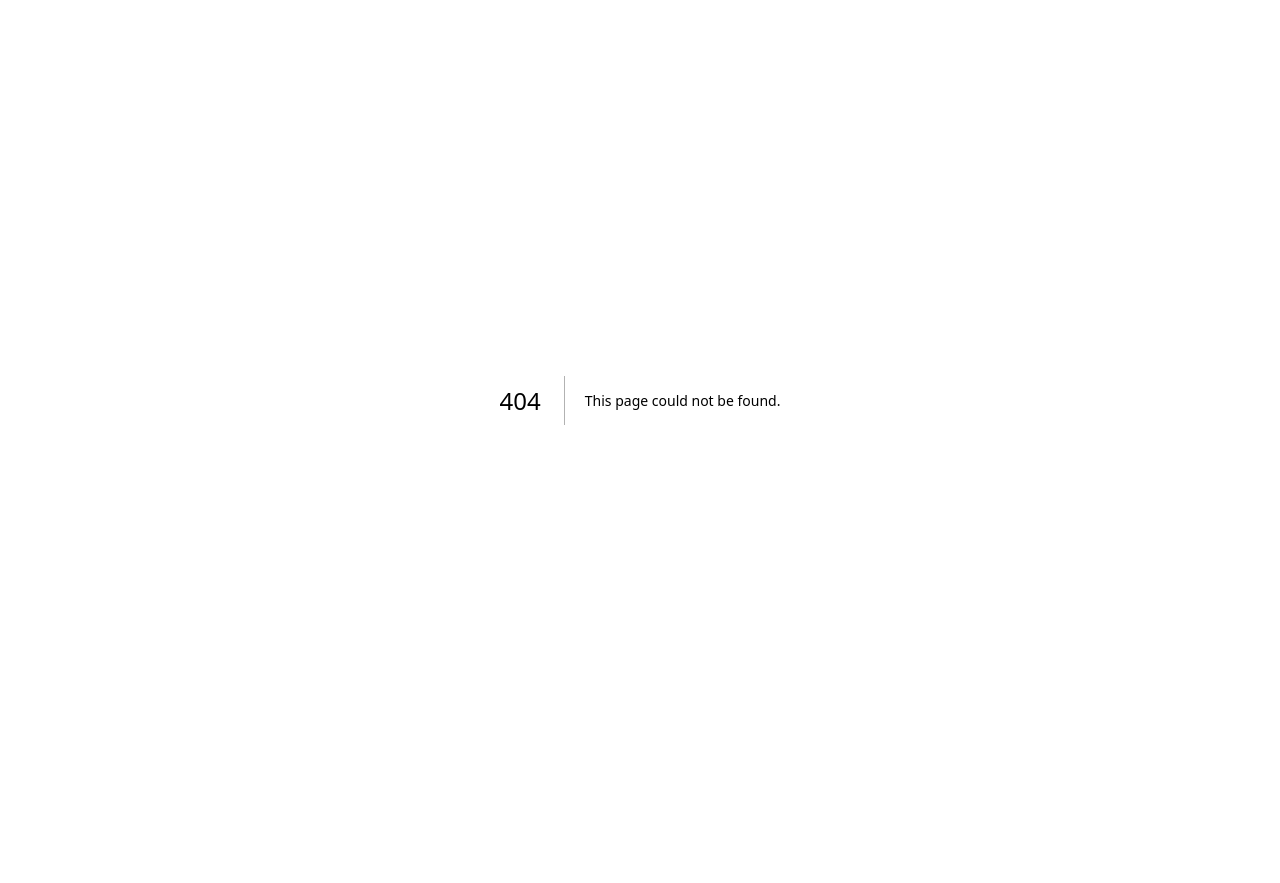
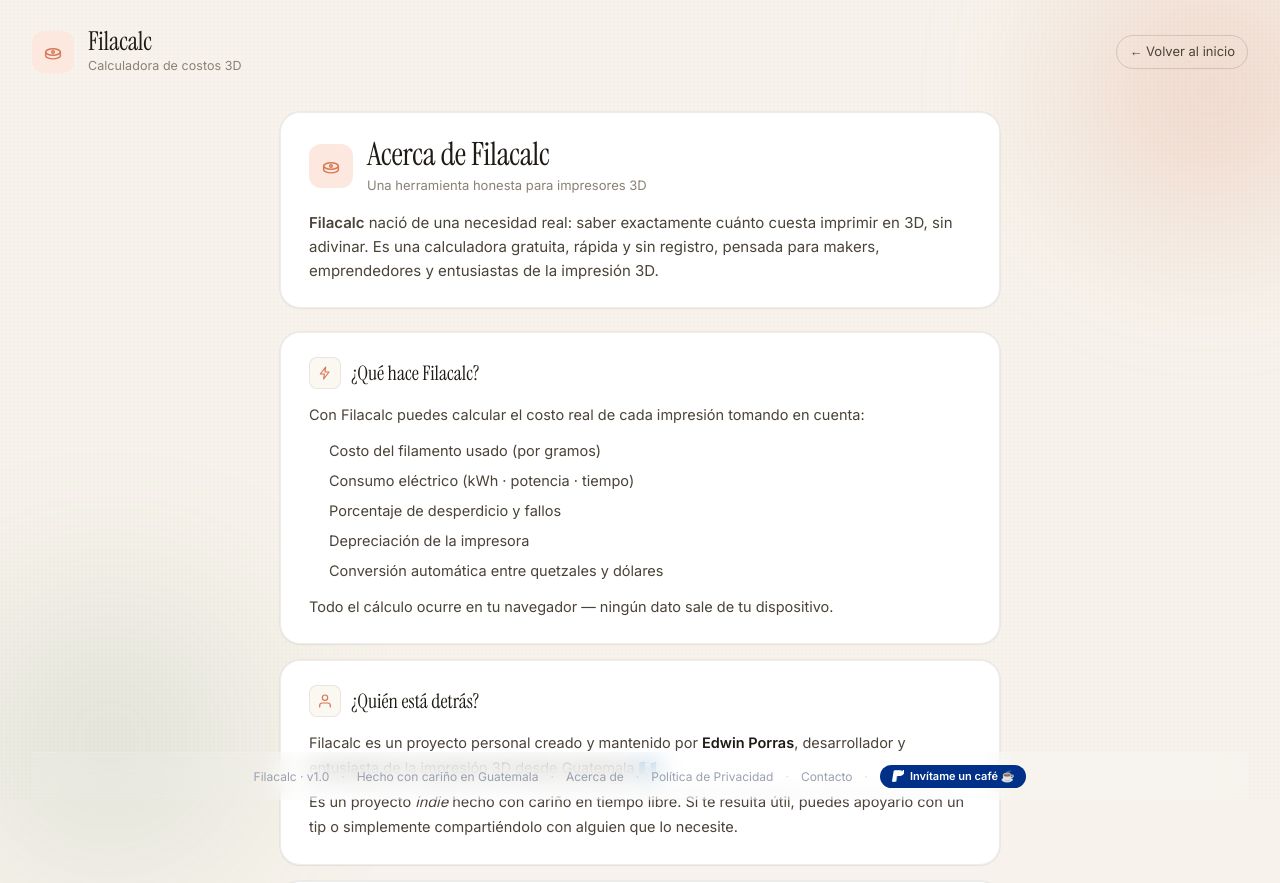
Before and after one commit to JokerReal21/filacalc, a Next.js app: page /about in a window 1280 px wide. Before the commit this address had no page. Shown: the top 883 px of the page. Before the commit the page ends 800 px from the top, so only its background shows below. Built offline with nearby package versions, Linux system fonts and the light colour scheme.

Commit message:
Pagina de /about

```diff
--- /dev/null
+++ b/app/about/page.tsx
@@ -0,0 +1,235 @@
+import type { Metadata } from 'next';
+import Link from 'next/link';
+import Footer from '../components/Footer';
+
+export const metadata: Metadata = {
+  title: 'Acerca de · Filacalc',
+  description:
+    'Filacalc es una calculadora gratuita de costos para impresión 3D. Conoce el proyecto, su propósito y a quién está detrás.',
+};
+
+export default function AboutPage() {
+  return (
+    <div className="page">
+      {/* Background decorations */}
+      <div className="bg-grain" aria-hidden="true" />
+      <div className="bg-blob bg-blob--1" aria-hidden="true" />
+      <div className="bg-blob bg-blob--2" aria-hidden="true" />
+
+      {/* Topbar */}
+      <header className="topbar">
+        <Link href="/" className="brand" style={{ textDecoration: 'none' }}>
+          <div className="brand__mark">
+            <svg width="22" height="22" viewBox="0 0 24 24" fill="none"
+              stroke="currentColor" strokeWidth="1.6" strokeLinecap="round" strokeLinejoin="round">
+              <ellipse cx="12" cy="12" rx="8" ry="3.5" />
+              <path d="M4 12v4c0 1.93 3.58 3.5 8 3.5s8-1.57 8-3.5v-4" />
+              <circle cx="12" cy="12" r="1.4" />
+            </svg>
+          </div>
+          <div>
+            <div className="brand__name">Filacalc</div>
+            <div className="brand__tag">Calculadora de costos 3D</div>
+          </div>
+        </Link>
+        <Link href="/" className="ghost-btn">
+          ← Volver al inicio
+        </Link>
+      </header>
+
+      {/* Content */}
+      <main style={{ maxWidth: 720, margin: '0 auto' }}>
+
+        {/* Title card */}
+        <div className="card" style={{ marginBottom: 24 }}>
+          <div style={{ display: 'flex', alignItems: 'center', gap: 14, marginBottom: 16 }}>
+            <div style={{
+              width: 44, height: 44, borderRadius: 12,
+              background: 'var(--accent-soft)', color: 'var(--accent)',
+              display: 'grid', placeItems: 'center', flexShrink: 0,
+            }}>
+              <svg width="22" height="22" viewBox="0 0 24 24" fill="none"
+                stroke="currentColor" strokeWidth="1.6" strokeLinecap="round" strokeLinejoin="round">
+                <ellipse cx="12" cy="12" rx="8" ry="3.5" />
+                <path d="M4 12v4c0 1.93 3.58 3.5 8 3.5s8-1.57 8-3.5v-4" />
+                <circle cx="12" cy="12" r="1.4" />
+              </svg>
+            </div>
+            <div>
+              <h1 style={{
+                fontFamily: 'var(--font-display)', fontSize: 32, fontWeight: 400,
+                letterSpacing: '-0.01em', color: 'var(--ink)', margin: 0, lineHeight: 1.1,
+              }}>
+                Acerca de Filacalc
+              </h1>
+              <p style={{ margin: '4px 0 0', fontSize: 13, color: 'var(--ink-3)' }}>
+                Una herramienta honesta para impresores 3D
+              </p>
+            </div>
+          </div>
+          <p style={{ color: 'var(--ink-2)', fontSize: 15, margin: 0, lineHeight: 1.6 }}>
+            <strong>Filacalc</strong> nació de una necesidad real: saber exactamente cuánto cuesta
+            imprimir en 3D, sin adivinar. Es una calculadora gratuita, rápida y sin registro,
+            pensada para makers, emprendedores y entusiastas de la impresión 3D.
+          </p>
+        </div>
+
+        {/* What it does */}
+        <Section
+          title="¿Qué hace Filacalc?"
+          icon={
+            <svg width="16" height="16" viewBox="0 0 24 24" fill="none"
+              stroke="currentColor" strokeWidth="1.8" strokeLinecap="round" strokeLinejoin="round">
+              <path d="M13 3 5 13.5h6L10 21l8-10.5h-6L13 3Z" />
+            </svg>
+          }
+        >
+          <p style={{ margin: '0 0 10px' }}>
+            Con Filacalc puedes calcular el costo real de cada impresión tomando en cuenta:
+          </p>
+          <ul style={{ margin: '0 0 10px', paddingLeft: 20, lineHeight: 1.8 }}>
+            {[
+              'Costo del filamento usado (por gramos)',
+              'Consumo eléctrico (kWh · potencia · tiempo)',
+              'Porcentaje de desperdicio y fallos',
+              'Depreciación de la impresora',
+              'Conversión automática entre quetzales y dólares',
+            ].map((item) => (
+              <li key={item} style={{ marginBottom: 4 }}>{item}</li>
+            ))}
+          </ul>
+          <p style={{ margin: 0 }}>
+            Todo el cálculo ocurre en tu navegador — ningún dato sale de tu dispositivo.
+          </p>
+        </Section>
+
+        {/* Who made it */}
+        <Section
+          title="¿Quién está detrás?"
+          icon={
+            <svg width="16" height="16" viewBox="0 0 24 24" fill="none"
+              stroke="currentColor" strokeWidth="1.8" strokeLinecap="round" strokeLinejoin="round">
+              <path d="M20 21v-2a4 4 0 0 0-4-4H8a4 4 0 0 0-4 4v2" />
+              <circle cx="12" cy="7" r="4" />
+            </svg>
+          }
+        >
+          <p style={{ margin: '0 0 10px' }}>
+            Filacalc es un proyecto personal creado y mantenido por{' '}
+            <strong style={{ color: 'var(--ink)' }}>Edwin Porras</strong>, desarrollador
+            y entusiasta de la impresión 3D desde Guatemala 🇬🇹.
+          </p>
+          <p style={{ margin: 0 }}>
+            Es un proyecto <em>indie</em> hecho con cariño en tiempo libre. Si te resulta útil,
+            puedes apoyarlo con un tip o simplemente compartiéndolo con alguien que lo necesite.
+          </p>
+        </Section>
+
+        {/* Values */}
+        <Section
+          title="Principios del proyecto"
+          icon={
+            <svg width="16" height="16" viewBox="0 0 24 24" fill="none"
+              stroke="currentColor" strokeWidth="1.8" strokeLinecap="round" strokeLinejoin="round">
+              <path d="M12 22s8-4 8-10V5l-8-3-8 3v7c0 6 8 10 8 10z" />
+              <path d="m9 12 2 2 4-4" />
+            </svg>
+          }
+        >
+          <ul style={{ margin: 0, paddingLeft: 20, lineHeight: 1.8 }}>
+            {[
+              '🆓 Siempre gratuito — sin muros de pago ni registros',
+              '🔒 Privado — ningún dato se envía a servidores',
+              '⚡ Rápido — funciona al instante, sin carga inicial pesada',
+              '🎨 Cuidado — diseño limpio y pensado para ser agradable de usar',
+              '🌍 Accesible — funciona en cualquier dispositivo y navegador moderno',
+            ].map((item) => (
+              <li key={item} style={{ marginBottom: 6 }}>{item}</li>
+            ))}
+          </ul>
+        </Section>
+
+        {/* Tech stack */}
+        <Section
+          title="Tecnologías usadas"
+          icon={
+            <svg width="16" height="16" viewBox="0 0 24 24" fill="none"
+              stroke="currentColor" strokeWidth="1.8" strokeLinecap="round" strokeLinejoin="round">
+              <polyline points="16 18 22 12 16 6" />
+              <polyline points="8 6 2 12 8 18" />
+            </svg>
+          }
+        >
+          <ul style={{ margin: 0, paddingLeft: 20, lineHeight: 1.8 }}>
+            {[
+              'Next.js 16 (App Router)',
+              'React 19',
+              'TypeScript',
+              'Tailwind CSS v4',
+              'Desplegado en Vercel',
+            ].map((item) => (
+              <li key={item} style={{ marginBottom: 4 }}>{item}</li>
+            ))}
+          </ul>
+        </Section>
+
+        {/* CTA */}
+        <div className="card" style={{ marginBottom: 16, textAlign: 'center' }}>
+          <p style={{ color: 'var(--ink-2)', fontSize: 14.5, lineHeight: 1.7, margin: '0 0 16px' }}>
+            ¿Tienes una sugerencia o encontraste un error? Me encantaría escucharte.
+          </p>
+          <Link
+            href="/contact"
+            style={{
+              display: 'inline-flex', alignItems: 'center', gap: 8,
+              padding: '10px 20px', borderRadius: 'var(--radius-md)',
+              background: 'var(--accent-soft)', color: 'var(--accent-ink)',
+              fontSize: 14, fontWeight: 600, textDecoration: 'none',
+              border: '1px solid color-mix(in srgb, var(--accent) 20%, transparent)',
+            }}
+          >
+            Contactar →
+          </Link>
+        </div>
+
+      </main>
+
+      <Footer />
+    </div>
+  );
+}
+
+/* ─── Reusable section ─────────────────────────────────────────────────── */
+function Section({
+  title,
+  icon,
+  children,
+}: {
+  title: string;
+  icon: React.ReactNode;
+  children: React.ReactNode;
+}) {
+  return (
+    <div className="card" style={{ marginBottom: 16 }}>
+      <div style={{ display: 'flex', alignItems: 'center', gap: 10, marginBottom: 14 }}>
+        <div style={{
+          width: 32, height: 32, borderRadius: 8,
+          background: 'var(--surface-2)', color: 'var(--accent)',
+          display: 'grid', placeItems: 'center', flexShrink: 0,
+          border: '1px solid var(--line)',
+        }}>
+          {icon}
+        </div>
+        <h2 style={{
+          fontFamily: 'var(--font-display)', fontSize: 20, fontWeight: 400,
+          color: 'var(--ink)', margin: 0,
+        }}>
+          {title}
+        </h2>
+      </div>
+      <div style={{ color: 'var(--ink-2)', fontSize: 14.5, lineHeight: 1.7 }}>
+        {children}
+      </div>
+    </div>
+  );
+}
--- a/app/components/Footer.tsx
+++ b/app/components/Footer.tsx
@@ -7,6 +7,10 @@ export default function Footer() {
         <span>Filacalc · v1.0</span>
         <span aria-hidden="true" className="opacity-40">·</span>
         <span>Hecho con cariño en Guatemala</span>
+        <span aria-hidden="true" className="opacity-40">·</span>
+        <Link href="/about" className="transition-colors hover:text-gray-200">
+          Acerca de
+        </Link>
         <span aria-hidden="true" className="opacity-40">·</span>
         <Link href="/privacy-policy" className="transition-colors hover:text-gray-200">
           Política de Privacidad
```
